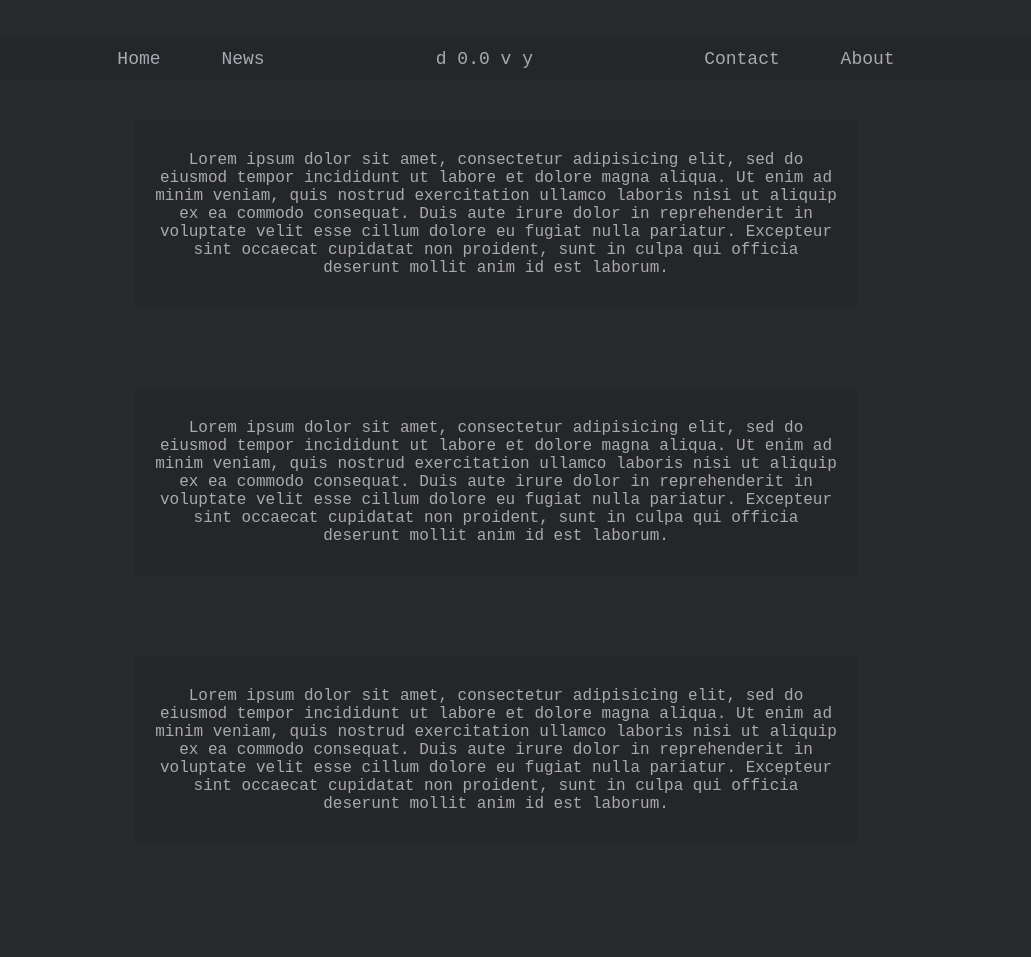
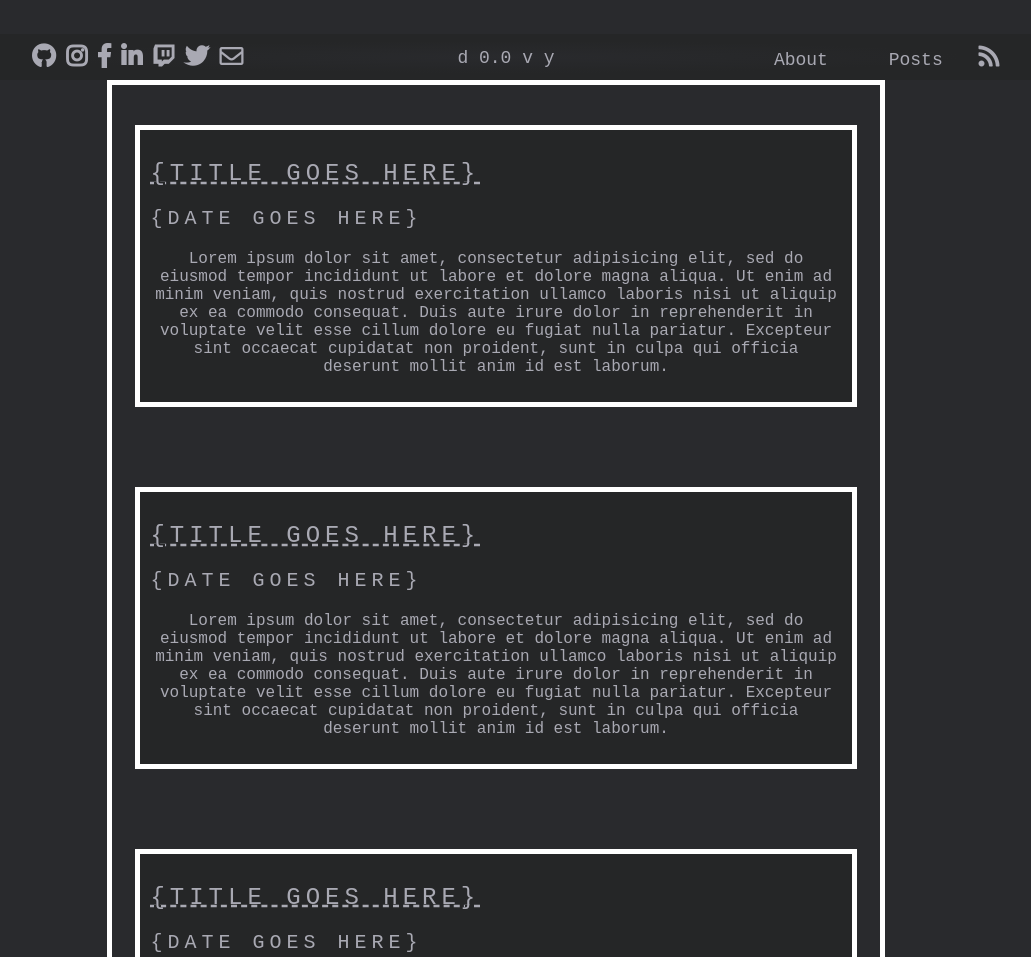
Before and after one commit to d00vy/doovy.me.original, a plain HTML site: page index.html in a window 1280 px wide. Shown: the part 720-1677 px from the top of the page, without its empty margins (144-1175 px from the left). Drawn offline with Linux system fonts and the light colour scheme; a small style sheet from the web is missing.

Commit message:
Cleaned up formatting, added social buttons, debugged

```diff
--- a/index.html
+++ b/index.html
@@ -4,15 +4,24 @@
     <meta charset="utf-8">
     <!-- Hack Font Import -->
     <link rel='stylesheet' href='//cdn.jsdelivr.net/npm/hack-font@3.3.0/build/web/hack.css'>
+    <!-- Font-Awesome for Social Media Buttons  -->
+    <link rel='stylesheet' href='https://use.fontawesome.com/releases/v5.7.0/css/all.css' integrity='sha384-lZN37f5QGtY3VHgisS14W3ExzMWZxybE1SJSEsQp9S+oqd12jhcu+A56Ebc1zFSJ' crossorigin='anonymous'>
     <link rel="stylesheet" href="style.css">
+    <!-- Title bar with specialized spacing -->
     <title>d&nbsp;0.0&nbsp;v&nbsp;y's&nbsp;&nbsp;&nbsp;d&nbsp;o&nbsp;m&nbsp;a&nbsp;i&nbsp;n</title>
   </head>
 <body>
 <div class="bottom_nav">
     <span class="navbar_inner">
       <span class="navbar_left">
-        <a href="#home" id="navlink">Home</a>
-        <a href="#news" id="navlink">News</a>
+        <a href="#" class="fa"><i class='fab fa-github' style='font-size:24px'></i></a>
+        <a href="#" class="fa"><i class='fab fa-instagram'style='font-size:24px'></i></a>
+        <a href="#" class="fa"><i class='fab fa-facebook-f'style='font-size:24px'></i></a>
+        <a href="#" class="fa"><i class='fab fa-linkedin-in'style='font-size:24px'></i></a>
+        <a href="#" class="fa"><i class='fab fa-twitch'style='font-size:24px'></i></a>
+        <a href="#" class="fa"><i class='fab fa-twitter'style='font-size:24px'></i></a>
+        <a href="#" class="fa"><i class='far fa-envelope'style='font-size:24px'></i></a>
+
       </span>
 
     <div class="logo">
@@ -24,9 +33,10 @@
     </div>
 
     <span class="navbar_right">
-        <a href="#contact" id="navlink">Contact</a>
-        <a href="#about" id="navlink">About</a>
-        <a href="javascript:void(0);" class="icon" onclick="myFunction()"  id="navlink">&#9776;</a>
+        <a href="#about" class="navlink">About</a>
+        <a href="#posts" class="navlink">Posts</a>
+        <a href="#" class="fa"><i class='fas fa-rss'style='font-size:24px'></i></a>
+        <a href="javascript:void(0);" class="icon" onclick="myFunction()" id="navlink">&#9776;</a>
     </span>
 
         </span>
@@ -41,13 +51,31 @@
 
 <section class="posts">
   <div>
+    <h2><a href="#">{Title Goes Here}</a></h2>
+    <h3>{Date Goes Here}</h3>
     <p>Lorem ipsum dolor sit amet, consectetur adipisicing elit, sed do eiusmod tempor incididunt ut labore et dolore magna aliqua. Ut enim ad minim veniam, quis nostrud exercitation ullamco laboris nisi ut aliquip ex ea commodo consequat. Duis aute irure dolor in reprehenderit in voluptate velit esse cillum dolore eu fugiat nulla pariatur. Excepteur sint occaecat cupidatat non proident, sunt in culpa qui officia deserunt mollit anim id est laborum.</p>
+
+  </div>
+
+
+  <div>
+    <h2><a href="#">{Title Goes Here}</a></h2>
+    <h3>{Date Goes Here}</h3>
+    <p>Lorem ipsum dolor sit amet, consectetur adipisicing elit, sed do eiusmod tempor incididunt ut labore et dolore magna aliqua. Ut enim ad minim veniam, quis nostrud exercitation ullamco laboris nisi ut aliquip ex ea commodo consequat. Duis aute irure dolor in reprehenderit in voluptate velit esse cillum dolore eu fugiat nulla pariatur. Excepteur sint occaecat cupidatat non proident, sunt in culpa qui officia deserunt mollit anim id est laborum.</p>
+
   </div>
   <div>
+    <h2><a href="#">{Title Goes Here}</a></h2>
+    <h3>{Date Goes Here}</h3>
     <p>Lorem ipsum dolor sit amet, consectetur adipisicing elit, sed do eiusmod tempor incididunt ut labore et dolore magna aliqua. Ut enim ad minim veniam, quis nostrud exercitation ullamco laboris nisi ut aliquip ex ea commodo consequat. Duis aute irure dolor in reprehenderit in voluptate velit esse cillum dolore eu fugiat nulla pariatur. Excepteur sint occaecat cupidatat non proident, sunt in culpa qui officia deserunt mollit anim id est laborum.</p>
+
   </div>
+  <div>
+    <h2><a href="#">{Title Goes Here}</a></h2>
+    <h3>{Date Goes Here}</h3>
+    <p>Lorem ipsum dolor sit amet, consectetur adipisicing elit, sed do eiusmod tempor incididunt ut labore et dolore magna aliqua. Ut enim ad minim veniam, quis nostrud exercitation ullamco laboris nisi ut aliquip ex ea commodo consequat. Duis aute irure dolor in reprehenderit in voluptate velit esse cillum dolore eu fugiat nulla pariatur. Excepteur sint occaecat cupidatat non proident, sunt in culpa qui officia deserunt mollit anim id est laborum.</p>
 
-    <div><p>Lorem ipsum dolor sit amet, consectetur adipisicing elit, sed do eiusmod tempor incididunt ut labore et dolore magna aliqua. Ut enim ad minim veniam, quis nostrud exercitation ullamco laboris nisi ut aliquip ex ea commodo consequat. Duis aute irure dolor in reprehenderit in voluptate velit esse cillum dolore eu fugiat nulla pariatur. Excepteur sint occaecat cupidatat non proident, sunt in culpa qui officia deserunt mollit anim id est laborum.</p></div>
+  </div>
 </section>
 
 <section class="contact">
@@ -59,7 +87,7 @@
 </section>
 
 <footer>
-  <p>Copyright&nbsp;&copy;&nbsp;2019 by Casey DuVall. All rights reserved unless stated otherwise.<br>
+  <p>Copyright&nbsp;&copy;&nbsp;2019 by Casey DuVall.<br>
   Proudly built with <a href="https://atom.io/">Atom</a>, <a href="https://github.com/">GitHub</a>, and coffee.</p>
 </footer>
 
--- a/style.css
+++ b/style.css
@@ -19,7 +19,13 @@ body a {
 body a:hover {
   text-decoration-style: dotted;
   font-weight: bold;
+  -webkit-transform: scale(1.1);
+  -ms-transform: scale(1.1);
+  transform: scale(1.1);
 }
+
+
+
 
 .posts {
   display: flex;
@@ -28,16 +34,33 @@ body a:hover {
   width: 60%;
   margin-left: auto;
   margin-right: auto;
+  border-style: solid;
+  border-color: #fff;
+  border-width: 5px;
 }
-
 .posts div {
   width: 90%;
   margin: 40px;
   padding: 10px;
   border-style: solid;
-  border-color: #252627;
+  border-color: #fff;
   border-width: 5px;
   background-color: #252627;
+}
+.posts h2 {
+  font-size: 24px;
+  text-transform: uppercase;
+  letter-spacing: 5px;
+  font-weight: lighter;
+  text-align: left;
+  text-decoration: none;
+}
+.posts h3 {
+  font-size: 20px;
+  text-transform: uppercase;
+  letter-spacing: 5px;
+  font-weight: lighter;
+  text-align: left;
 }
 
 .contact {
@@ -53,6 +76,28 @@ body a:hover {
   margin-top: 100px;
 }
 
+
+
+
+
+.hero {
+  width: 60%;
+  border-style: dotted;
+  border-color: #a9a9b3;
+}
+.hero h1 {
+  font-size: 40px;
+}
+.hero h2 {
+  font-size: 24px;
+  text-transform: uppercase;
+  letter-spacing: 5px;
+  font-weight: lighter;
+}
+
+
+/* Finished */
+/*  */
 footer {
   height: 15%;
   margin-top: 100px;
@@ -68,26 +113,12 @@ footer {
   margin-left: auto;
   margin-right: auto;
 }
-
-.hero {
-  width: 60%;
-  border-style: dotted;
-  border-color: #a9a9b3;
+.bottom_nav .icon {
+ display: none;
 }
-.hero h1 {
-  font-size: 40px;
-}
-.hero h2 {
-  font-size: 24px;
-  text-transform: uppercase;
-  letter-spacing: 5px;
-  font-weight: lighter;
-}
-/* FINISH WORK ON THIS */
-/*  */
-/* Centered, fixed bottom nav bar */
 .bottom_nav {
   background-color: #252627;
+  background-image: radial-gradient(#292a2d,#252627,#252627);
   display: flex;
   align-items: center;
   justify-content: center;
@@ -99,17 +130,15 @@ footer {
 
 }
 .navbar_inner {
-  width: 80%;
+  width: 100%;
   display: flex;
   align-items: center;
   justify-content: space-evenly;
   flex-direction: row;
+  transition: all 0.3s ease;
 }
 .navbar_left {
-
-}
-.navbar_right {
-
+  width: 40%;
 }
 .logo {
   display: flex;
@@ -118,28 +147,18 @@ footer {
   margin-right: 15px;
   flex: none;
 }
-/* Add a green background color to the active link */
-.bottom_nav a.active {
- background-color: #4CAF50;
- color: white;
+.logo a:hover {
+  transform: none;
+}
+.navbar_right {
+  width: 40%;
+}
+.navlink {
+  padding: 0 25px;
+  text-decoration: none;
+  font-weight: 500;
 }
 
-/* Hide the link that should open and close the navbar on small screens */
-.bottom_nav .icon {
- display: none;
-}
-
-#navlink {
-  text-align: center;
-  padding: 0 25px;
-  text-decoration: none;
-  color: #a9a9b3;
-  font-weight: 500;
-}
-#navlink:hover {
-  background-color: #ddd;
-  color: black;
-}
 #logo_text {
   font-weight: 500;
 }
@@ -170,7 +189,6 @@ footer {
   -o-animation: 1.25s blink step-end infinite;
   animation: 1.25s blink step-end infinite;
 }
-
 
 @keyframes "blink" {
   from, to {
```
